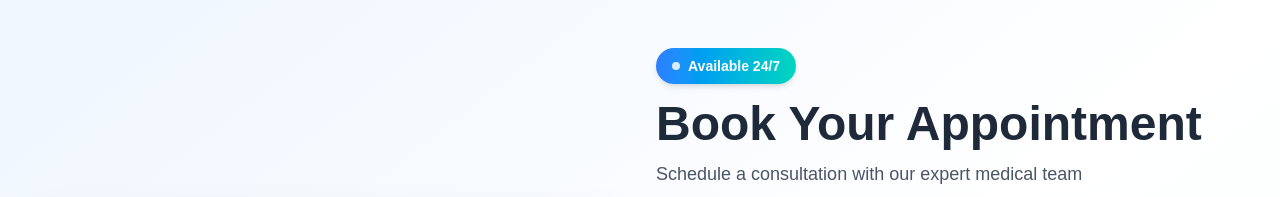
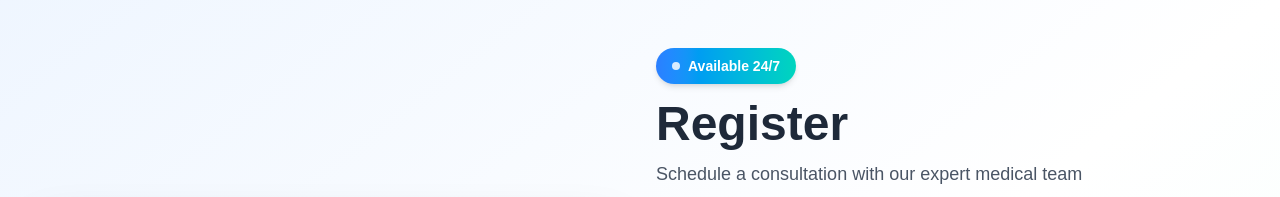
Before and after one commit to sanjeevbalmaninfotech/bloomWebsiteNext, a Next.js app: page /register in a window 1280 px wide. Shown: the top 197 px of the page. Built offline with nearby package versions, Linux system fonts and the light colour scheme; grey boxes are pictures that could not be loaded.

Commit message:
Fix - url in news section

```diff
--- a/app/components/homeSection/NewsSection.tsx
+++ b/app/components/homeSection/NewsSection.tsx
@@ -23,8 +23,8 @@ const NewsSection = () => {
                   At Bloom Healthcare, our superspecialist doctors provide the
                   highest quality of care through a team-based, doctor-led model.
                 </p>
-
-                <Link href="/news-signup">
+                {/* news-signup */}
+                <Link href="/">
                     hover:from-[#126ba8] hover:to-[#4da990] text-white font-medium
                     px-6 py-3 rounded-lg flex items-center space-x-2 transition-all
                   <div className="bg-gradient-to-r from-[#157DC1] to-[#5FC1A3] hover:from-[#126ba8] hover:to-[#4da990] text-white font-medium px-6 py-3 rounded-lg flex items-center space-x-2 transition-all duration-300 w-fit cursor-pointer"
@@ -131,7 +131,7 @@ const NewsSection = () => {
                 25, Feb, 2025
               </span>
               <span className="bg-white text-gray-900 text-sm font-medium px-4 py-1.5 rounded">
-                Press release
+                Press Release
               </span>
             </div>
           </div>
--- a/app/register/page.tsx
+++ b/app/register/page.tsx
@@ -76,7 +76,7 @@ export default function RegisterPage() {
                 </div>
               </div>
               <h1 className="text-4xl lg:text-5xl font-bold text-gray-800 mb-3">
-                Book Your Appointment
+                Register
               </h1>
               <p className="text-gray-600 text-lg">
                 Schedule a consultation with our expert medical team
```
